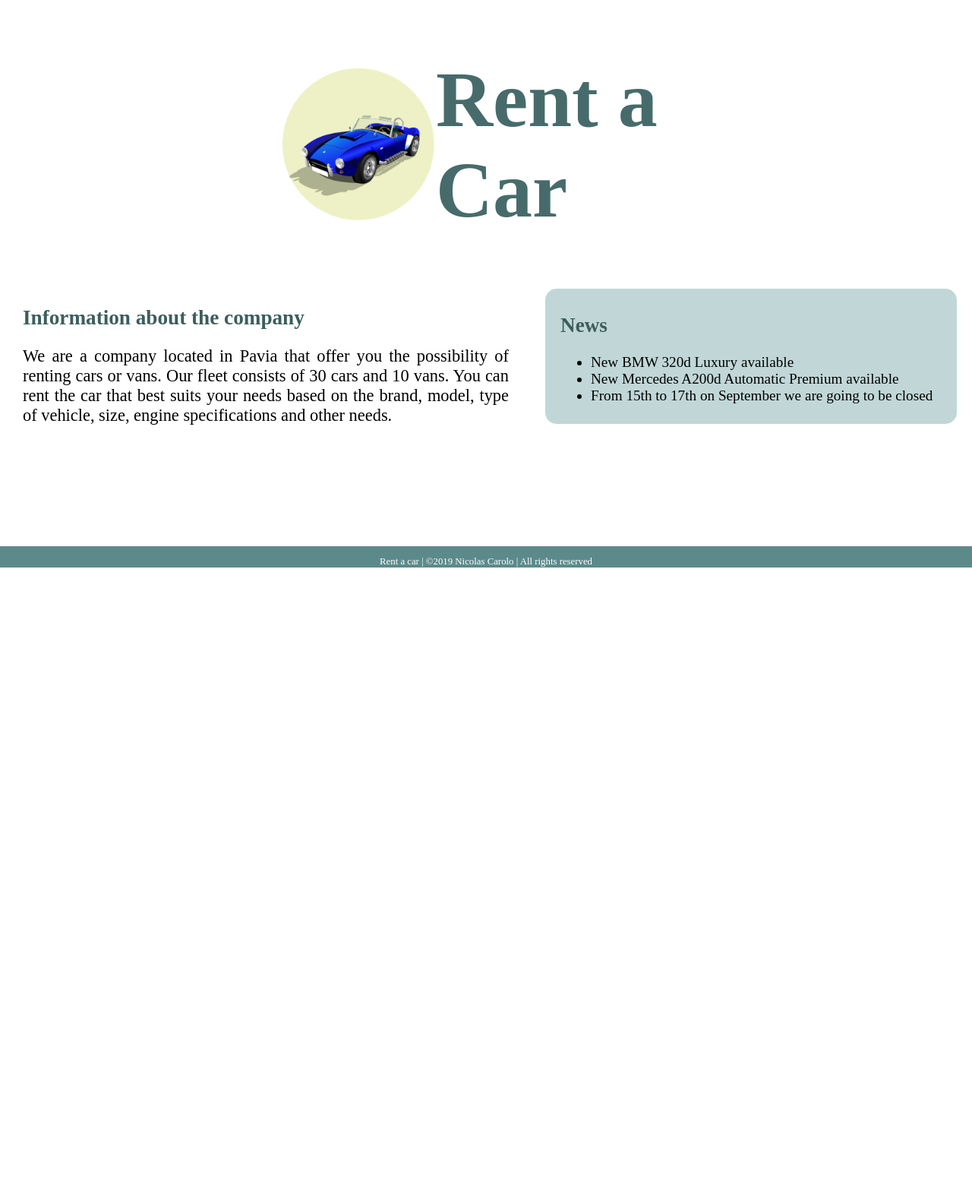
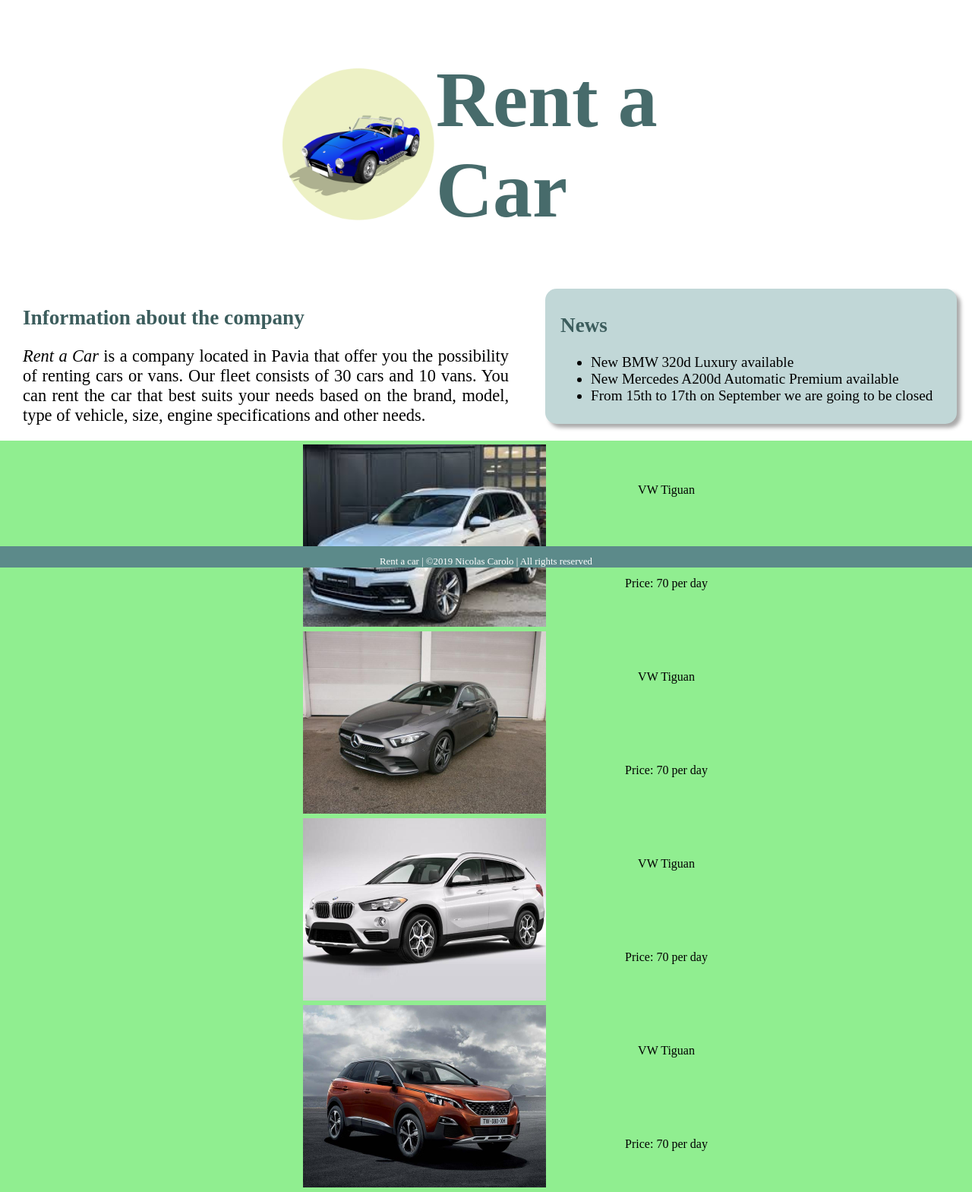
Before and after one commit to nicolas-carolo/Rent-a-car, a Flask app: page / in a window 1280 px wide. Shown: the part 53-1622 px from the top of the page at 76% size. Before the commit the page ends 800 px from the top, so only its background shows below. Run offline with Flask 2, Linux system fonts and the light colour scheme.

Commit message:
alpha cars preview

```diff
--- a/static/css/style.css
+++ b/static/css/style.css
@@ -118,6 +118,7 @@ div.news {
     background-color: #c1d7d7;
     text-align: justify;
     border-radius: 15px;
+    box-shadow: 5px 5px 5px #aaaaaa;
 }
 
 .news li {
@@ -133,3 +134,11 @@ div.news {
     font-size: 1.7em;
     color: #3c5d5d;
 }
+
+.preview-cars {
+    width: 100%;
+    text-align: center;
+    margin-bottom: auto;
+    margin-top: 200px;
+    background-color: lightgreen;
+}
--- a/templates/home.html
+++ b/templates/home.html
@@ -25,7 +25,7 @@
     <div class="company-description">
         <h2>Information about the company</h2>
         <p>
-            We are a company located in Pavia that offer you the possibility of renting cars or vans.
+            <i>Rent a Car</i> is a company located in Pavia that offer you the possibility of renting cars or vans.
             Our fleet consists of 30 cars and 10 vans. You can rent the car that best suits your needs
             based on the brand, model, type of vehicle, size, engine specifications and other needs.
         </p>
@@ -38,6 +38,38 @@
             <li>From 15th to 17th on September we are going to be closed</li>
         </ul>
     </div>
+    <div class="preview-cars">
+        <table>
+            <tr>
+                <td rowspan="2"><img src="/static/media/cars/vw-tiguan.jpg" width="320" height="240"></td>
+                <td>VW Tiguan</td>
+            </tr>
+            <tr>
+                <td>Price: 70 per day</td>
+            </tr>
+            <tr>
+                <td rowspan="2"><img src="/static/media/cars/mercedes-a180d.jpg" width="320" height="240"></td>
+                <td>VW Tiguan</td>
+            </tr>
+            <tr>
+                <td>Price: 70 per day</td>
+            </tr>
+            <tr>
+                <td rowspan="2"><img src="/static/media/cars/bmw-x1-2016.jpg" width="320" height="240"></td>
+                <td>VW Tiguan</td>
+            </tr>
+            <tr>
+                <td>Price: 70 per day</td>
+            </tr>
+            <tr>
+                <td rowspan="2"><img src="/static/media/cars/peugeot-3008.jpg" width="320" height="240"></td>
+                <td>VW Tiguan</td>
+            </tr>
+            <tr>
+                <td>Price: 70 per day</td>
+            </tr>
+        </table>
+    </div>
     <footer>
         <p>Rent a car | &copy;2019 Nicolas Carolo | All rights reserved</p>
     </footer>
```
Also changed, not shown: static/media/cars/bmw-x1-2016.jpg (added), static/media/cars/mercedes-a180d.jpg (added), static/media/cars/peugeot-3008.jpg (added), static/media/cars/vw-tiguan.jpg (added).
